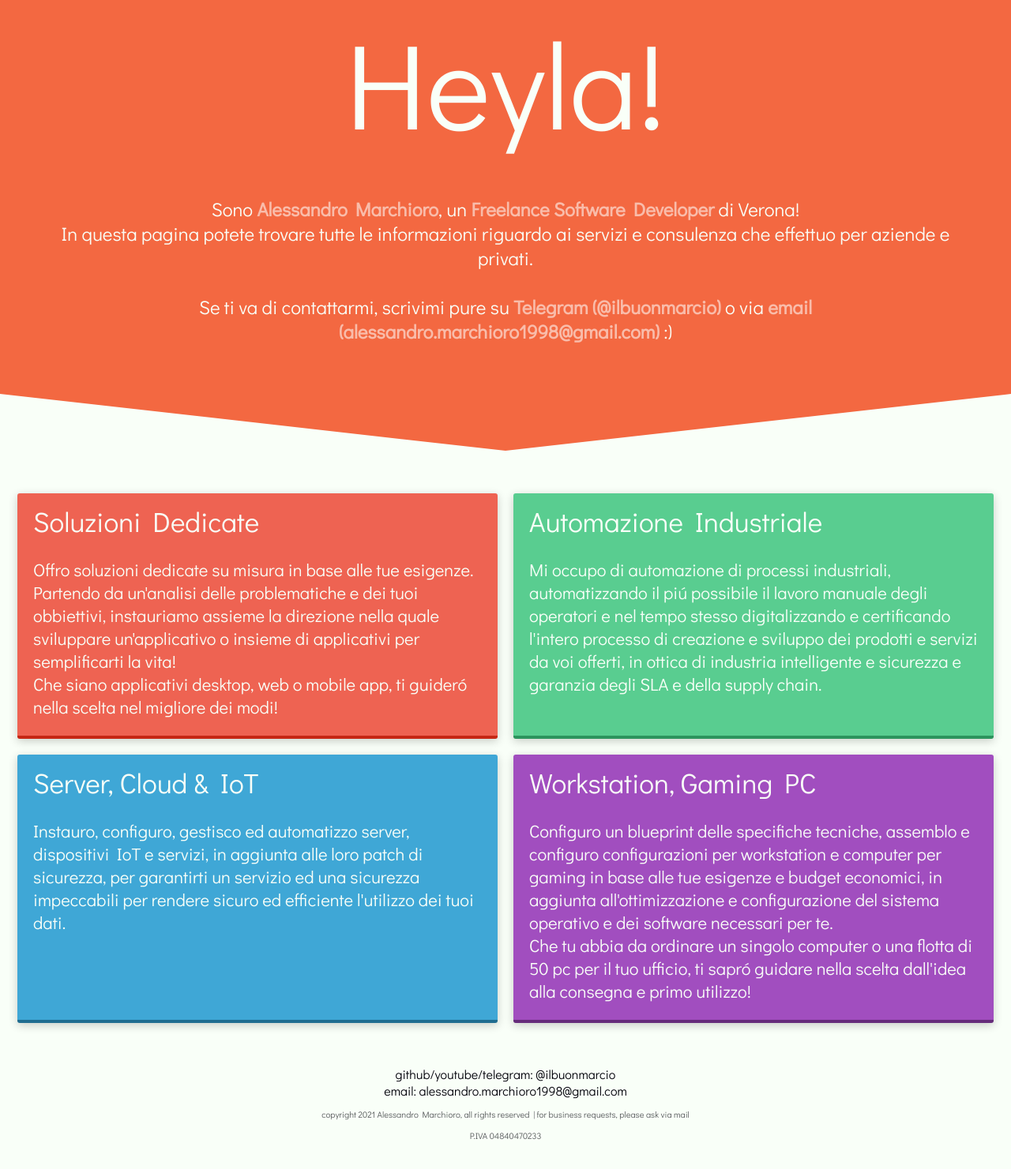
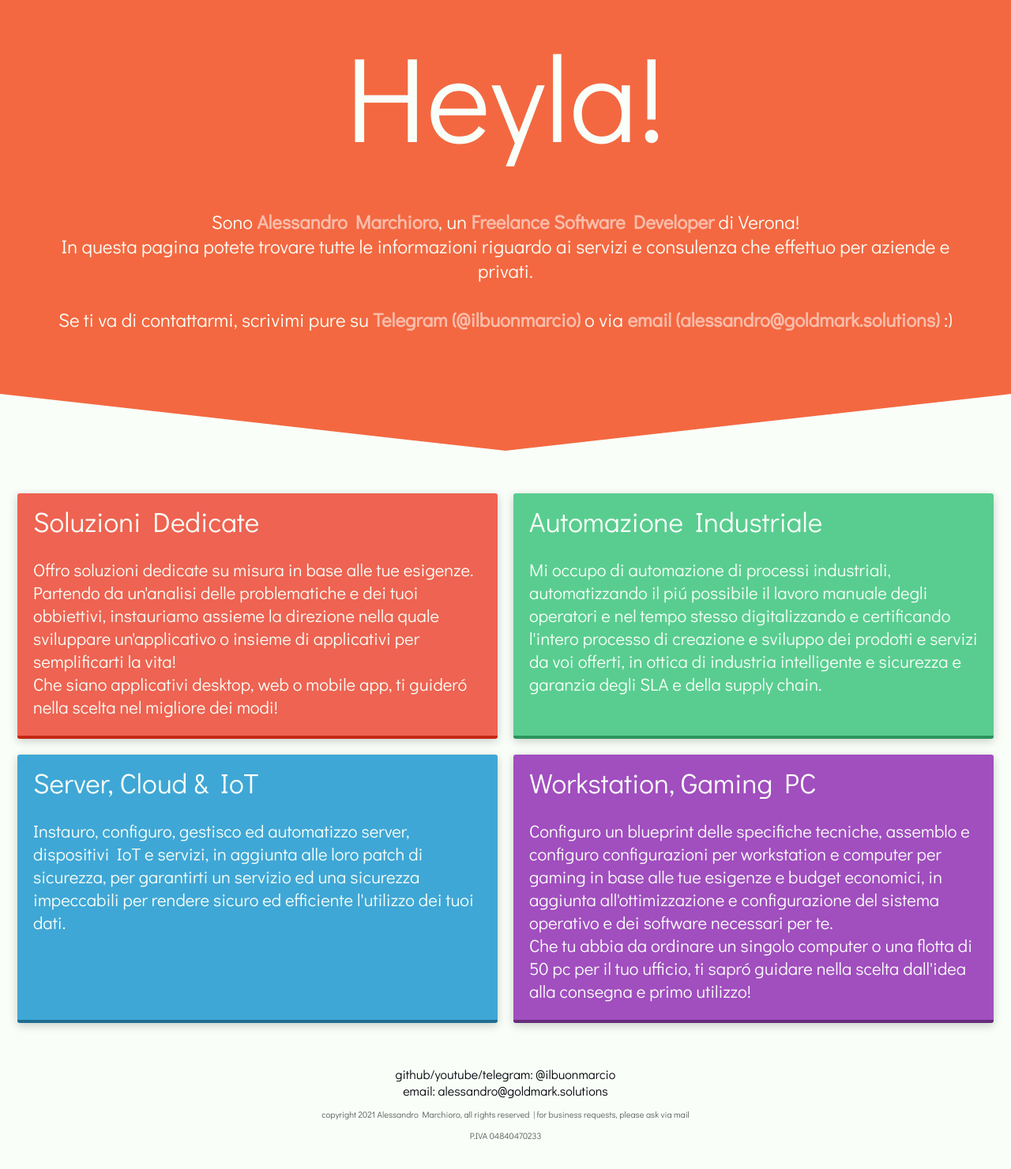
Before and after one commit to ilbuonmarcio/ilbuonmarcio.dev, a plain HTML site: page src/index.html in a window 1280 px wide. Shown: the part 69-1550 px from the top of the page at 79% size. Drawn offline with Linux system fonts and the light colour scheme.

Commit message:
Fixed email

```diff
--- a/src/index.html
+++ b/src/index.html
@@ -29,7 +29,7 @@
                 <div id="desc">
                     Sono <span class="highlight">Alessandro Marchioro</span>, un <span class="highlight">Freelance Software Developer</span> di Verona!<br>
                     In questa pagina potete trovare tutte le informazioni riguardo ai servizi e consulenza che effettuo per aziende e privati.<br><br>
-                    Se ti va di contattarmi, scrivimi pure su <span class="highlight"><a href="https://t.me/ilbuonmarcio" target="_blank">Telegram (@ilbuonmarcio)</a></span> o via <span class="highlight"><a href="mailto:alessandro.marchioro1998@gmail.com" target="_blank">email (alessandro.marchioro1998@gmail.com)</a></span> :)
+                    Se ti va di contattarmi, scrivimi pure su <span class="highlight"><a href="https://t.me/ilbuonmarcio" target="_blank">Telegram (@ilbuonmarcio)</a></span> o via <span class="highlight"><a href="mailto:alessandro@goldmark.solutions" target="_blank">email (alessandro@goldmark.solutions)</a></span> :)
                 </div>
             </div>
         </div>
@@ -64,7 +64,7 @@
 
         <footer>
             <div>github/youtube/telegram: @ilbuonmarcio</div>
-            <div>email: alessandro.marchioro1998@gmail.com</div>
+            <div>email: alessandro@goldmark.solutions</div>
             <div class="copyright">copyright 2021 Alessandro Marchioro, all rights reserved | for business requests, please ask via mail</div>
             <div class="copyright">P.IVA 04840470233</div>
         </footer>
```
